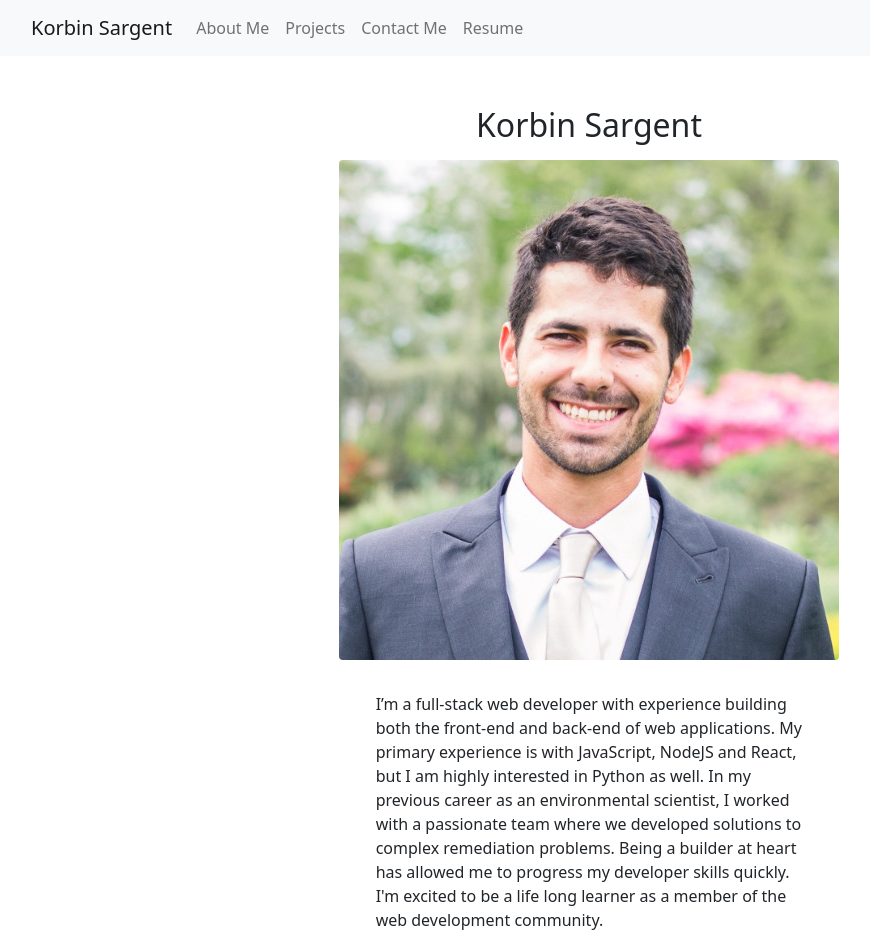
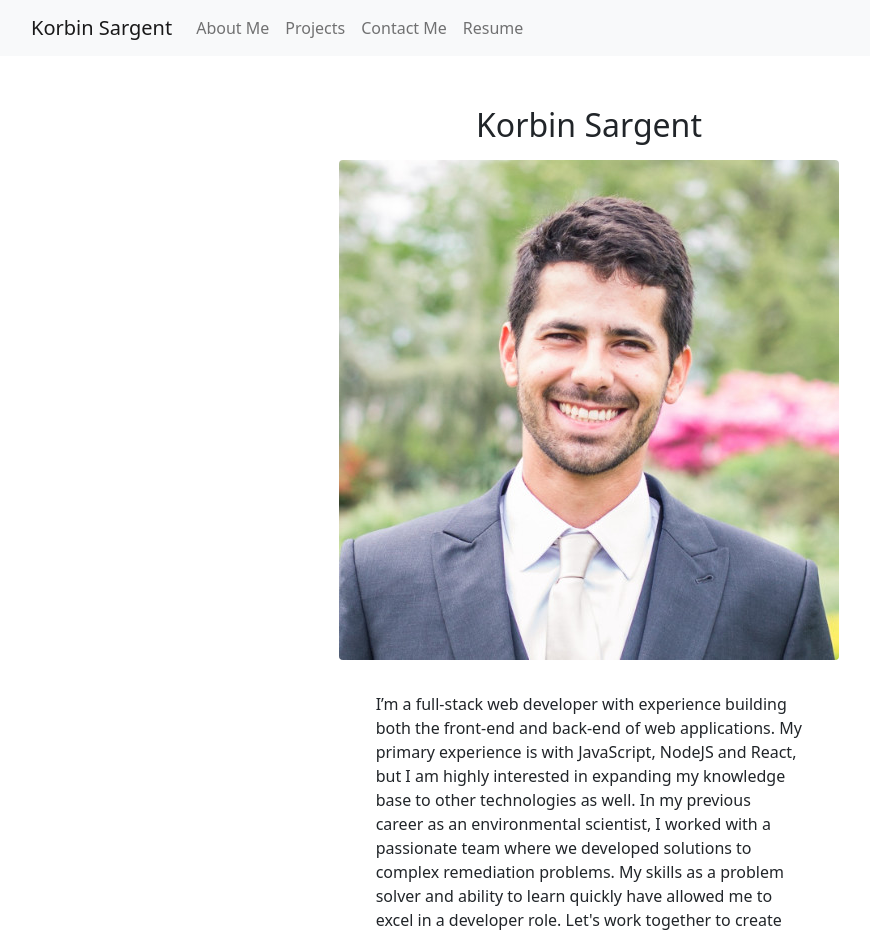
Before and after one commit to Korbin-Sargent/React-Portfolio, a React (Create React App) app: page / in a window 1280 px wide. Shown: the top 936 px of the page, without its empty margins (51-921 px from the left). Built offline with nearby package versions, Linux system fonts and the light colour scheme.

Commit message:
refining about me statement

```diff
--- a/src/components/AboutMe/AboutMe.js
+++ b/src/components/AboutMe/AboutMe.js
@@ -27,10 +27,10 @@ const AboutMe = () => {
           I’m a full-stack web developer with experience building both the
           front-end and back-end of web applications. My primary experience is
           with JavaScript, NodeJS and React, but I am highly interested in
-          Python as well. In my previous career as an environmental scientist, I
+          expanding my knowledge base to other technologies as well. In my previous career as an environmental scientist, I
           worked with a passionate team where we developed solutions to complex
-          remediation problems. Being a builder at heart has allowed me to progress my developer skills quickly. I'm excited to be a life long learner as a member of the web development community. <br />
-        </p>
+          remediation problems. My skills as a problem solver and ability to learn quickly have allowed me
+          to excel in a developer role. Let's work together to create somethings great!</p>
       </section>
     </>
   );
```
